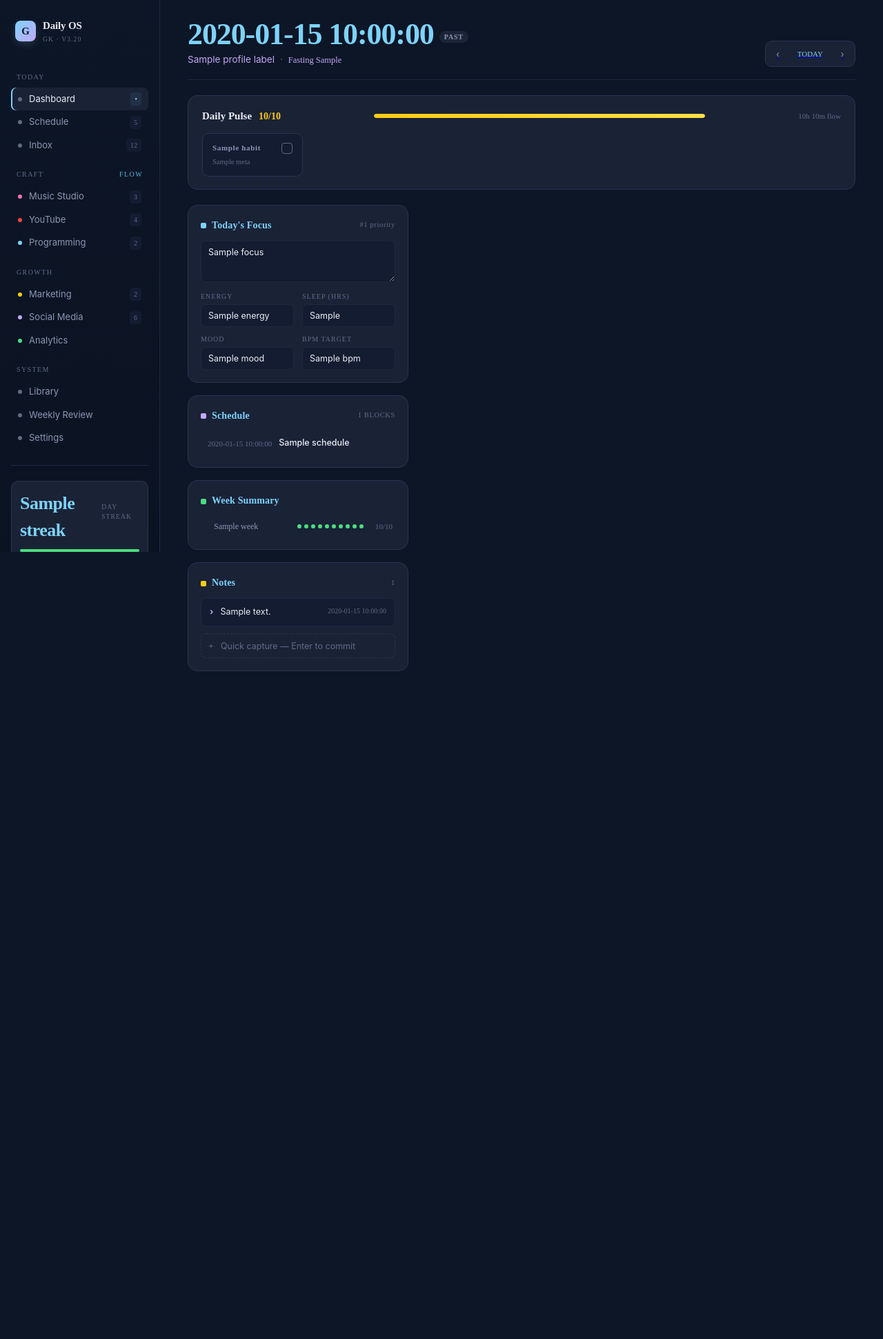
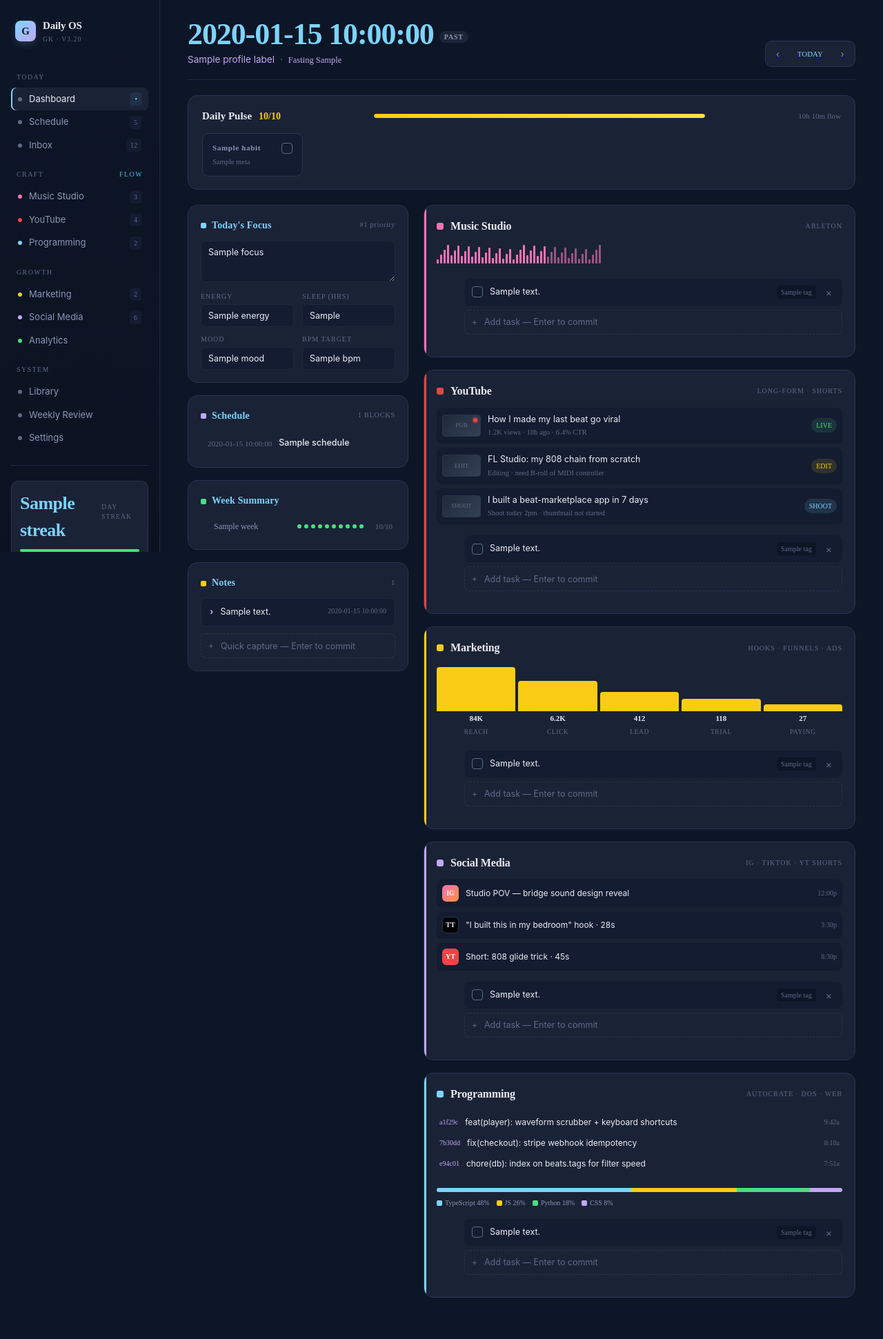
Before and after one commit to jem0ntr053/daily-operating-system, a Python web app: template src/dayctl/server/templates/day.html in a window 1280 px wide. Shown: the whole page at 69% size. Before the commit the page ends 973 px from the top, so only its background shows below. Run offline with Jinja, Linux system fonts and the light colour scheme; the template is opened without the code that fills it: most values are stand-ins (such as "Sample title", 1, 10 or a date in 2020); some libraries are stand-ins or nearby versions.

Commit message:
feat(web): life-area cards with task lists + static widgets

```diff
--- /dev/null
+++ b/src/dayctl/server/templates/_area_code.html
@@ -0,0 +1,35 @@
+<div class="area-card" style="--accent:#7dd3fc">
+  <div class="area-head"><div class="area-title"><span class="swatch"></span>Programming</div><div class="area-tag">AUTOCRATE · DOS · WEB</div></div>
+  <div style="padding-top:2px">
+    <div class="commit-row">
+      <span class="commit-hash">a1f29c</span>
+      <span class="commit-msg">feat(player): waveform scrubber + keyboard shortcuts</span>
+      <span class="commit-time">9:42a</span>
+    </div>
+    <div class="commit-row">
+      <span class="commit-hash">7b30dd</span>
+      <span class="commit-msg">fix(checkout): stripe webhook idempotency</span>
+      <span class="commit-time">8:18a</span>
+    </div>
+    <div class="commit-row">
+      <span class="commit-hash">e94c01</span>
+      <span class="commit-msg">chore(db): index on beats.tags for filter speed</span>
+      <span class="commit-time">7:51a</span>
+    </div>
+  </div>
+  <div>
+    <div class="lang-bar">
+      <span style="width:48%;background:#7dd3fc"></span>
+      <span style="width:26%;background:#facc15"></span>
+      <span style="width:18%;background:#4ade80"></span>
+      <span style="width:8%;background:#c4a7f7"></span>
+    </div>
+    <div class="lang-legend">
+      <span><i style="background:#7dd3fc"></i>TypeScript 48%</span>
+      <span><i style="background:#facc15"></i>JS 26%</span>
+      <span><i style="background:#4ade80"></i>Python 18%</span>
+      <span><i style="background:#c4a7f7"></i>CSS 8%</span>
+    </div>
+  </div>
+  {% set area = "code" %}{% include "_task_list.html" %}
+</div>
--- /dev/null
+++ b/src/dayctl/server/templates/_area_marketing.html
@@ -0,0 +1,31 @@
+<div class="area-card" style="--accent:#facc15">
+  <div class="area-head"><div class="area-title"><span class="swatch"></span>Marketing</div><div class="area-tag">HOOKS · FUNNELS · ADS</div></div>
+  <div class="funnel">
+    <div class="funnel-step">
+      <div class="bar" style="background:#facc15;height:64px"></div>
+      <div class="v">84K</div>
+      <div class="l">Reach</div>
+    </div>
+    <div class="funnel-step">
+      <div class="bar" style="background:#facc15;height:44px"></div>
+      <div class="v">6.2K</div>
+      <div class="l">Click</div>
+    </div>
+    <div class="funnel-step">
+      <div class="bar" style="background:#facc15;height:28px"></div>
+      <div class="v">412</div>
+      <div class="l">Lead</div>
+    </div>
+    <div class="funnel-step">
+      <div class="bar" style="background:#facc15;height:18px"></div>
+      <div class="v">118</div>
+      <div class="l">Trial</div>
+    </div>
+    <div class="funnel-step">
+      <div class="bar" style="background:#facc15;height:10px"></div>
+      <div class="v">27</div>
+      <div class="l">Paying</div>
+    </div>
+  </div>
+  {% set area = "marketing" %}{% include "_task_list.html" %}
+</div>
--- /dev/null
+++ b/src/dayctl/server/templates/_area_music.html
@@ -0,0 +1,5 @@
+<div class="area-card" style="--accent:#f472b6">
+  <div class="area-head"><div class="area-title"><span class="swatch"></span>Music Studio</div><div class="area-tag">ABLETON</div></div>
+  <div class="wave">{% for i in range(48) %}<span class="{% if i < 32 %}played{% endif %}" style="height:{{ 6 + (i * 7) % 22 }}px;background:#f472b6"></span>{% endfor %}</div>
+  {% set area = "music" %}{% include "_task_list.html" %}
+</div>
--- /dev/null
+++ b/src/dayctl/server/templates/_area_social.html
@@ -0,0 +1,21 @@
+<div class="area-card" style="--accent:#c4a7f7">
+  <div class="area-head"><div class="area-title"><span class="swatch"></span>Social Media</div><div class="area-tag">IG · TIKTOK · YT SHORTS</div></div>
+  <div style="display:flex;flex-direction:column;gap:6px">
+    <div class="post-row">
+      <div class="post-platform ig">IG</div>
+      <div class="post-text">Studio POV — bridge sound design reveal</div>
+      <div class="post-time">12:00p</div>
+    </div>
+    <div class="post-row">
+      <div class="post-platform tt">TT</div>
+      <div class="post-text">"I built this in my bedroom" hook · 28s</div>
+      <div class="post-time">3:30p</div>
+    </div>
+    <div class="post-row">
+      <div class="post-platform yt">YT</div>
+      <div class="post-text">Short: 808 glide trick · 45s</div>
+      <div class="post-time">8:30p</div>
+    </div>
+  </div>
+  {% set area = "social" %}{% include "_task_list.html" %}
+</div>
--- /dev/null
+++ b/src/dayctl/server/templates/_area_youtube.html
@@ -0,0 +1,30 @@
+<div class="area-card" style="--accent:#ef4444">
+  <div class="area-head"><div class="area-title"><span class="swatch"></span>YouTube</div><div class="area-tag">LONG-FORM · SHORTS</div></div>
+  <div style="display:flex;flex-direction:column;gap:6px">
+    <div class="vid">
+      <div class="vid-thumb status-live">PUB</div>
+      <div class="vid-meta">
+        <div class="vid-title">How I made my last beat go viral</div>
+        <div class="vid-sub">1.2K views · 18h ago · 6.4% CTR</div>
+      </div>
+      <span class="vid-status pub">LIVE</span>
+    </div>
+    <div class="vid">
+      <div class="vid-thumb">EDIT</div>
+      <div class="vid-meta">
+        <div class="vid-title">FL Studio: my 808 chain from scratch</div>
+        <div class="vid-sub">Editing · need B-roll of MIDI controller</div>
+      </div>
+      <span class="vid-status edit">EDIT</span>
+    </div>
+    <div class="vid">
+      <div class="vid-thumb">SHOOT</div>
+      <div class="vid-meta">
+        <div class="vid-title">I built a beat-marketplace app in 7 days</div>
+        <div class="vid-sub">Shoot today 2pm · thumbnail not started</div>
+      </div>
+      <span class="vid-status shoot">SHOOT</span>
+    </div>
+  </div>
+  {% set area = "youtube" %}{% include "_task_list.html" %}
+</div>
--- /dev/null
+++ b/src/dayctl/server/templates/_task_list.html
@@ -0,0 +1,9 @@
+<ul class="task-list" id="tasklist-{{ area }}">
+  {% for t in plan.tasks.get(area, []) %}
+    {% set idx = loop.index0 %}
+    {% include "_task_row.html" %}
+  {% endfor %}
+  <form class="task-add" hx-post="/web/day/{{ plan.day }}/tasks/{{ area }}/add" hx-target="#tasklist-{{ area }}" hx-swap="outerHTML" hx-on::after-request="this.reset()">
+    <span>+</span><input name="text" placeholder="Add task — Enter to commit">
+  </form>
+</ul>
--- a/src/dayctl/server/templates/_task_row.html
+++ b/src/dayctl/server/templates/_task_row.html
@@ -1,10 +1,7 @@
-<li id="task-{{ cat }}-{{ idx }}" class="task {% if t.done %}done{% endif %}">
-  <form hx-post="/web/day/{{ plan.day }}/tasks/{{ cat }}/{{ idx }}/toggle"
-        hx-target="#task-{{ cat }}-{{ idx }}"
-        hx-swap="outerHTML">
-    <button type="submit" aria-label="toggle">
-      <input type="checkbox" {% if t.done %}checked{% endif %} disabled>
-    </button>
-    <span>{{ t.task }}</span>
-  </form>
+<li id="task-{{ area }}-{{ idx }}" class="task {% if t.done %}done{% endif %}">
+  <span class="check" hx-post="/web/day/{{ plan.day }}/tasks/{{ area }}/{{ idx }}/toggle" hx-target="#task-{{ area }}-{{ idx }}" hx-swap="outerHTML"></span>
+  <span class="task-text" hx-post="/web/day/{{ plan.day }}/tasks/{{ area }}/{{ idx }}/toggle" hx-target="#task-{{ area }}-{{ idx }}" hx-swap="outerHTML">{{ t.text }}</span>
+  {% if t.carried %}<span class="carried-pill">carried</span>{% endif %}
+  {% if t.tag %}<span class="task-tag">{{ t.tag }}</span>{% endif %}
+  <span style="color:var(--text-mute);cursor:pointer;padding:0 4px" hx-post="/web/day/{{ plan.day }}/tasks/{{ area }}/{{ idx }}/delete" hx-target="#tasklist-{{ area }}" hx-swap="outerHTML" title="Delete">×</span>
 </li>
--- a/src/dayctl/server/templates/day.html
+++ b/src/dayctl/server/templates/day.html
@@ -10,6 +10,13 @@
       {% include "_notes.html" %}
     </div>
     <div class="col">
+      <div class="area-grid">
+        {% include "_area_music.html" %}
+        {% include "_area_youtube.html" %}
+        {% include "_area_marketing.html" %}
+        {% include "_area_social.html" %}
+        {% include "_area_code.html" %}
+      </div>
     </div>
   </div>
 {% endblock %}
```
Also changed, not shown: src/dayctl/server/web.py (+56 -24 lines), tests/test_server_web.py (+14 -2 lines).
